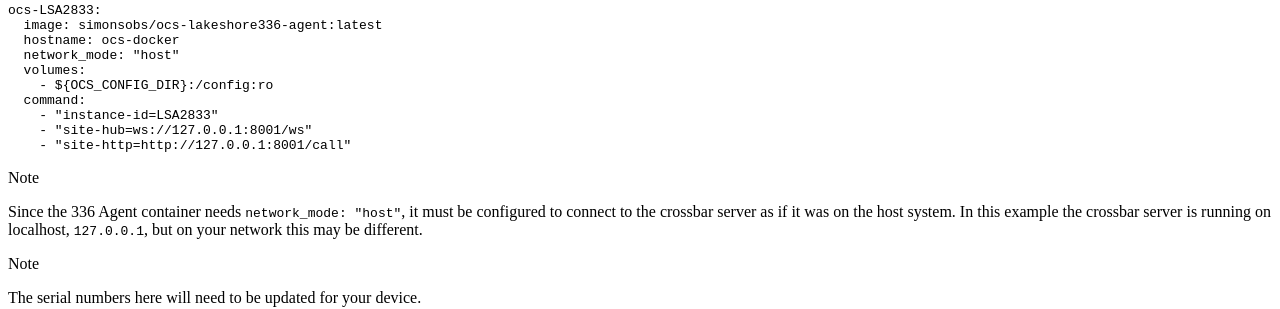
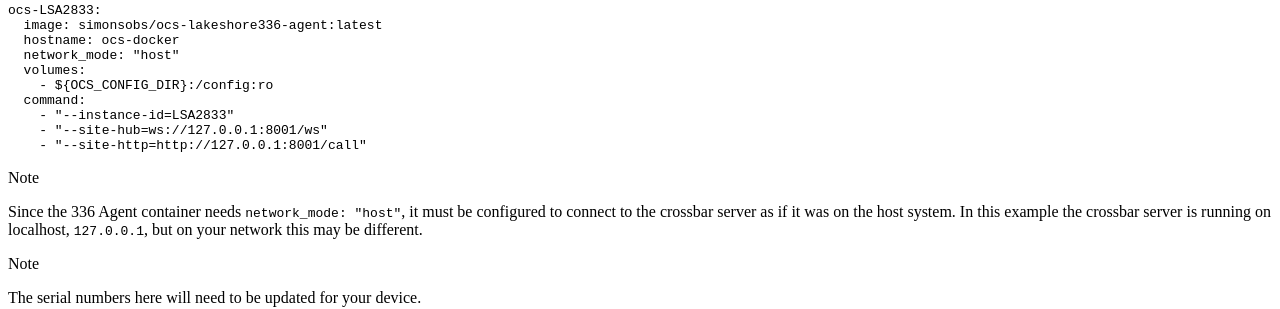
Before and after one commit to simonsobs/socs, a Sphinx documentation site: the page built from docs/agents/lakeshore336.rst, in a window 1280 px wide. Shown: the part 1507-1816 px from the top of the page. Built offline with Sphinx 7.4.7 and the Read the Docs theme 2.0.0, drawn with Linux system fonts in a browser that asks for light colours.

Commit message:
LS336 documentation fix

```diff
--- a/docs/agents/lakeshore336.rst
+++ b/docs/agents/lakeshore336.rst
@@ -55,9 +55,9 @@ An example configuration is::
     volumes:
       - ${OCS_CONFIG_DIR}:/config:ro
     command:
-      - "instance-id=LSA2833"
-      - "site-hub=ws://127.0.0.1:8001/ws"
-      - "site-http=http://127.0.0.1:8001/call"
+      - "--instance-id=LSA2833"
+      - "--site-hub=ws://127.0.0.1:8001/ws"
+      - "--site-http=http://127.0.0.1:8001/call"
 
 .. note::
     Since the 336 Agent container needs ``network_mode: "host"``, it must be
```
